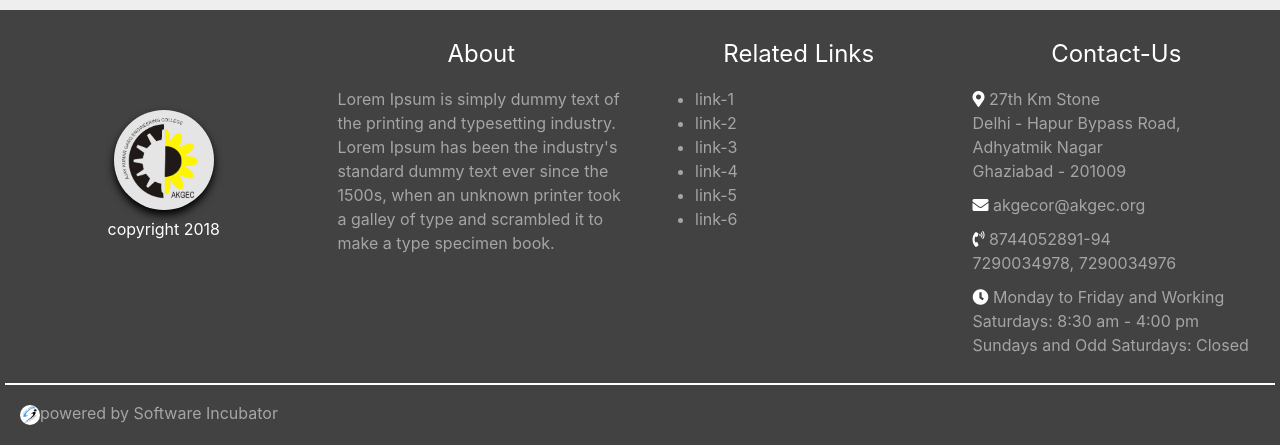
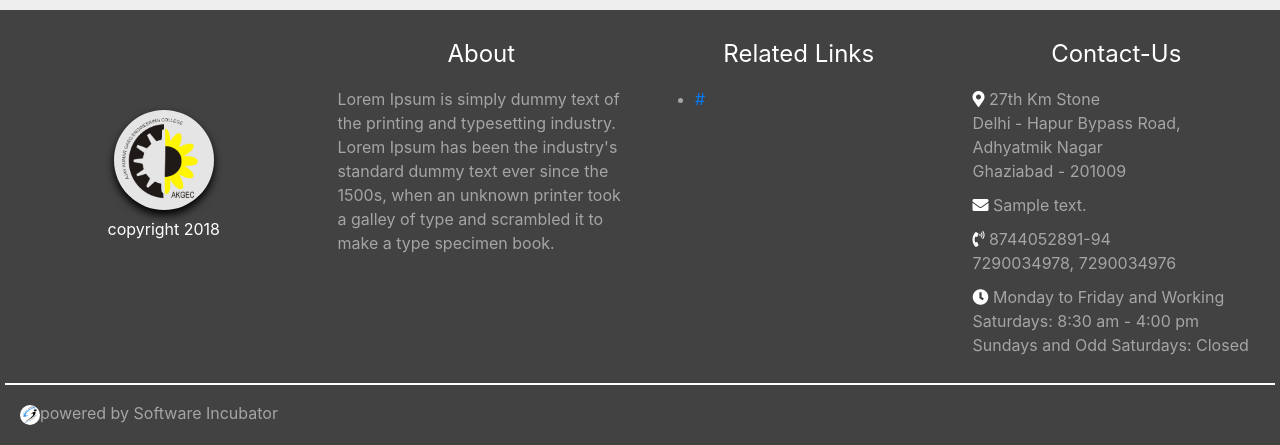
Before and after one commit to muskaanmittal129/FruitAndNut, a Django app: page / in a window 1280 px wide. Shown: the part 1691-2136 px from the top of the page. Run offline with Django 3.2, Linux system fonts and the light colour scheme; tables that the repository leaves empty hold one stand-in row (values such as "Sample post"); some libraries are stand-ins or nearby versions.

Commit message:
Design home page views

```diff
--- a/FruitAndNut/core/templates/core/home.html
+++ b/FruitAndNut/core/templates/core/home.html
@@ -280,12 +280,11 @@
         <div class="col-12 col-md-6 col-lg-3">
           <h4 class="txt">Related Links</h4>
           <ul class="txt-light">
-            <li>link-1</li>
-            <li>link-2</li>
-            <li>link-3</li>
-            <li>link-4</li>
-            <li>link-5</li>
-            <li>link-6</li>
+            {% for related_link in footer_related_links %}
+              <li><a href="{{related_link.link }}"> {{related_link.link_name}}</a></li>
+            {% endfor %}
+
+
           </ul>
         </div>
         <div class="col-12 col-md-6 col-lg-3">
@@ -298,12 +297,16 @@
               <p>Ghaziabad - 201009</p>
             </li>
           </div>
-          <div class="wrapped">
-            <i class="fas fa-envelope"></i>
-            <li class="inline txt-light">
-              akgecor@akgec.org
-            </li>
-          </div>
+            {% for contact in footer_contact %}
+
+            <div class="wrapped">
+                <i class="fas fa-envelope"></i>
+                <li class="inline txt-light">
+                    {{ contact.text_data }}
+                </li>
+            </div>
+            {% endfor %}
+
           <div class="wrapped">
             <i class="fas fa-phone-volume"></i>
             <li class="inline txt-light">8744052891-94
--- a/FruitAndNut/core/views.py
+++ b/FruitAndNut/core/views.py
@@ -1,9 +1,23 @@
 from django.shortcuts import render
 from django.views import generic
+from .models import RecentEvent, RecentEventSlider, FooterAbout, FooterContact, FooterRelatedLinks
 
 
 class Home(generic.DetailView):
     template_name = 'core/home.html'
+    context = {}
+
+    def get_footer_about(self):
+        self.context["footer_about"] = FooterAbout.objects.all()
+
+    def get_footer_contact(self):
+        self.context["footer_contact"] = FooterContact.objects.all()
+
+    def get_footer_related_links(self):
+        self.context["footer_related_links"] = FooterRelatedLinks.objects.all()
 
     def get(self, *args, **kwargs):
-        return render(self.request, self.template_name)
+        self.get_footer_about()
+        self.get_footer_contact()
+        self.get_footer_related_links()
+        return render(self.request, self.template_name, self.context)
```
